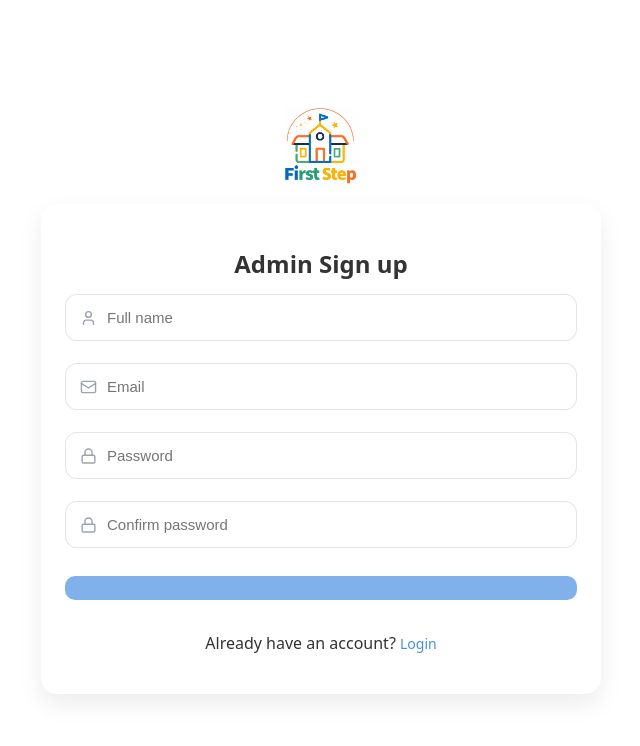
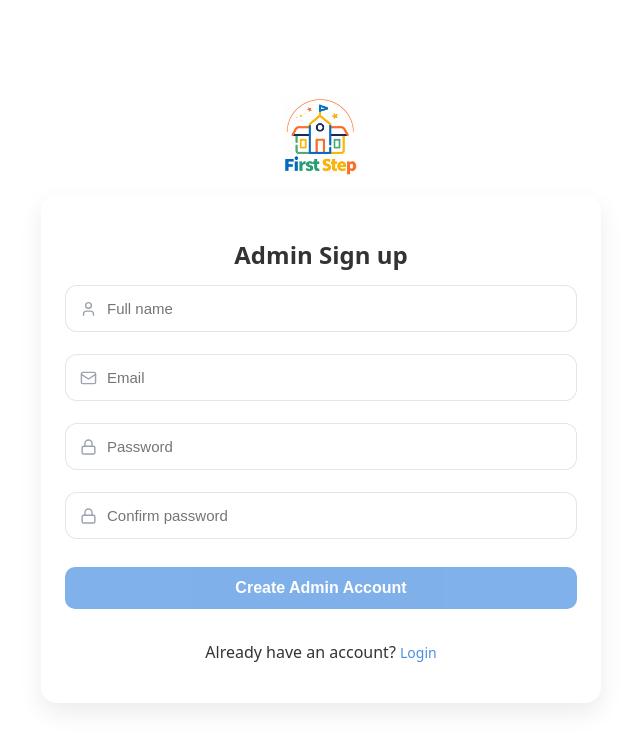
Before and after one commit to dharavi15/firststep, a React (Vite) app: page /signup in a window 1280 px wide. Shown: the top 746 px of the page, without its empty margins (319-959 px from the left). Built offline with nearby package versions, Linux system fonts and the light colour scheme; no server answers.

Commit message:
Fix signup button rendering

```diff
--- a/src/components/ui/Button.jsx
+++ b/src/components/ui/Button.jsx
@@ -1,5 +1,6 @@
 export default function Button({
   children,
+  text, // support old usage: <Button text="Login" />
   onClick,
   type = "button",
   className = "",
@@ -12,7 +13,7 @@ export default function Button({
       disabled={disabled}
       className={`btnPrimary ${className}`}
     >
-      {children}
+      {children ?? text}
     </button>
   );
 }
--- a/src/pages/auth/SignupPage.jsx
+++ b/src/pages/auth/SignupPage.jsx
@@ -37,7 +37,13 @@ export default function SignupPage() {
   const [loading, setLoading] = useState(false);
 
   const canSubmit = useMemo(() => {
-    return fullName.trim() && email.trim() && password && confirmPassword && !loading;
+    return (
+      fullName.trim().length > 0 &&
+      email.trim().length > 0 &&
+      password.length > 0 &&
+      confirmPassword.length > 0 &&
+      !loading
+    );
   }, [fullName, email, password, confirmPassword, loading]);
 
   const onSubmit = async (e) => {
@@ -62,7 +68,7 @@ export default function SignupPage() {
 
       navigate("/admin/dashboard");
     } catch (err) {
-      console.log("SIGNUP ERROR:", err.code, err.message);
+      console.log("SIGNUP ERROR:", err?.code, err?.message);
 
       const code = err?.code || "";
       if (code === "auth/email-already-in-use") setError("This email is already in use.");
@@ -75,7 +81,7 @@ export default function SignupPage() {
   };
 
   return (
-   <div className="pageCenter authPage">
+    <div className="pageCenter authPage">
       <div className="stack">
         <Logo />
 
@@ -143,11 +149,9 @@ export default function SignupPage() {
               </p>
             )}
 
-            <Button
-              text={loading ? "Creating..." : "Create Admin Account"}
-              type="submit"
-              disabled={!canSubmit}
-            />
+            <Button type="submit" disabled={!canSubmit}>
+              {loading ? "Creating..." : "Create Admin Account"}
+            </Button>
 
             <p className="centerText" style={{ marginTop: 10 }}>
               Already have an account?{" "}
```
